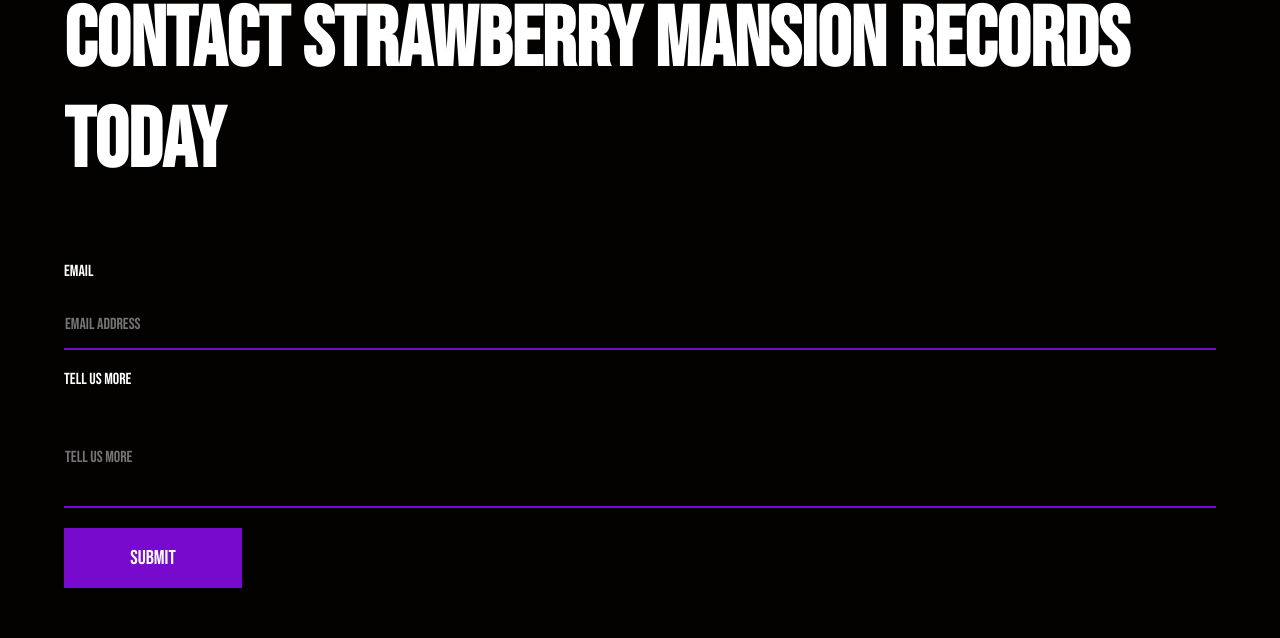
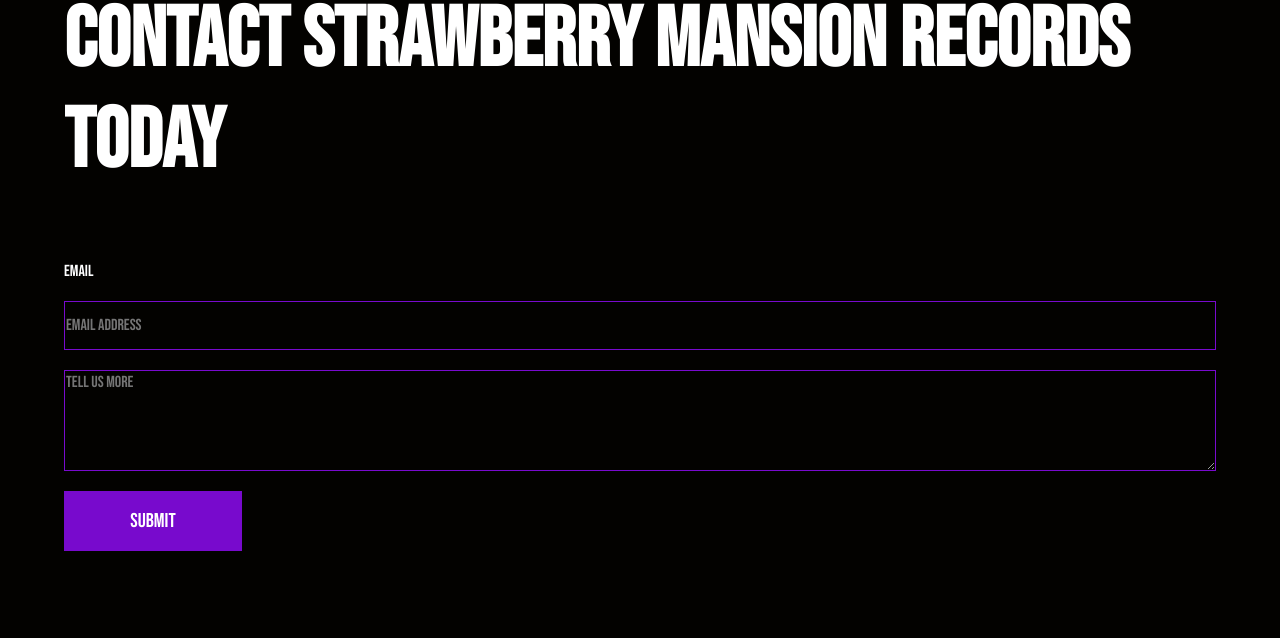
Before and after one commit to slimmsyd/Latest_Strawberry, a website: page index.html in a window 1280 px wide. Shown: the part 2563-3201 px from the top of the page. Drawn offline with nearby package versions, Linux system fonts and the light colour scheme.

Commit message:
updated the footer

```diff
--- a/index.html
+++ b/index.html
@@ -247,12 +247,12 @@
             </div>
 
             <div class = "form-contanier">
-                <form action = "https://formsubmit.co/el/hibage" method = "POST">
+                <form  id="confirmationForm" name="confirmationForm"   action = "https://formsubmit.co/el/hibage" method = "POST">
                     <div class = "flex-col">
                         <label for = "input-email"><span>EMAIL</span></label>
                         <input class = "form-input" name = "email" id = "form-input" type = "email" required = "required" placeholder="Email Address">
-                        <label for = "input-country"><span>Tell us More</span></label>
-                        <input rows = "8" class = "form-input-rows" name = "text" type = "text" placeholder="Tell us more" required>
+                        <!-- <label for = "input-country"><span>Tell us More</span></label> -->
+                        <textarea name="confirmationText" form="confirmationForm" rows = "8" class = "form-input-rows" name = "text" type = "text" placeholder="Tell Us More" required></textarea>
                     </div>
 
                     <button type = "submit" class = "submit">submit</button>
--- a/look.css
+++ b/look.css
@@ -627,7 +627,7 @@
    font-family: 'Bebas Neue', cursive;
     background: transparent !important;
     border: 0;
-    border-bottom: 2px solid #780acd;
+    border: 1px solid #780acd;
     color: white;
     box-shadow: none !important;
     font-size: 16px;
@@ -667,7 +667,7 @@
     font-family: 'Bebas Neue', cursive;
     background: transparent !important;
     border: 0;
-    border-bottom: 2px solid #780acd;
+    border: 1px solid #780acd;
     color: white;
     box-shadow: none !important;
     font-size: 16px;
@@ -683,6 +683,12 @@
     margin: 0 auto;
     text-align: center;
 
+}
+@media screen and (max-width: 1023px)
+{
+    .aboutContainer{
+        width: auto !important;
+    }
 }
 .aboutContainer h1 {
     text-align: center;
```
